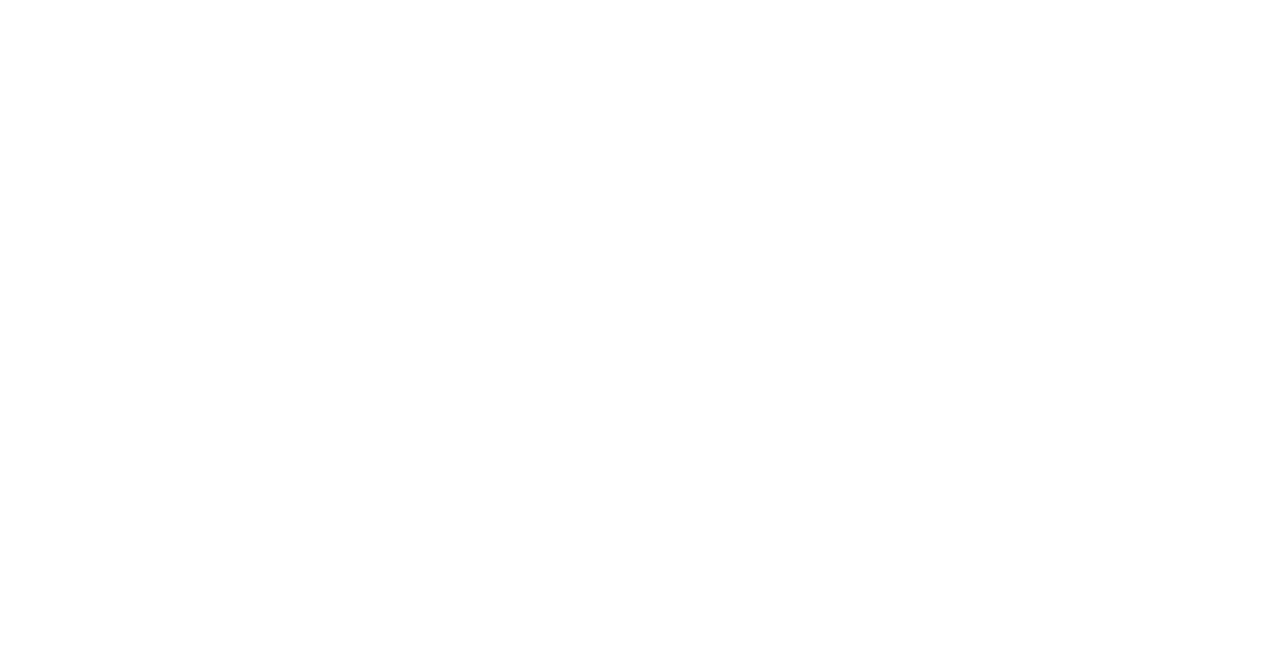
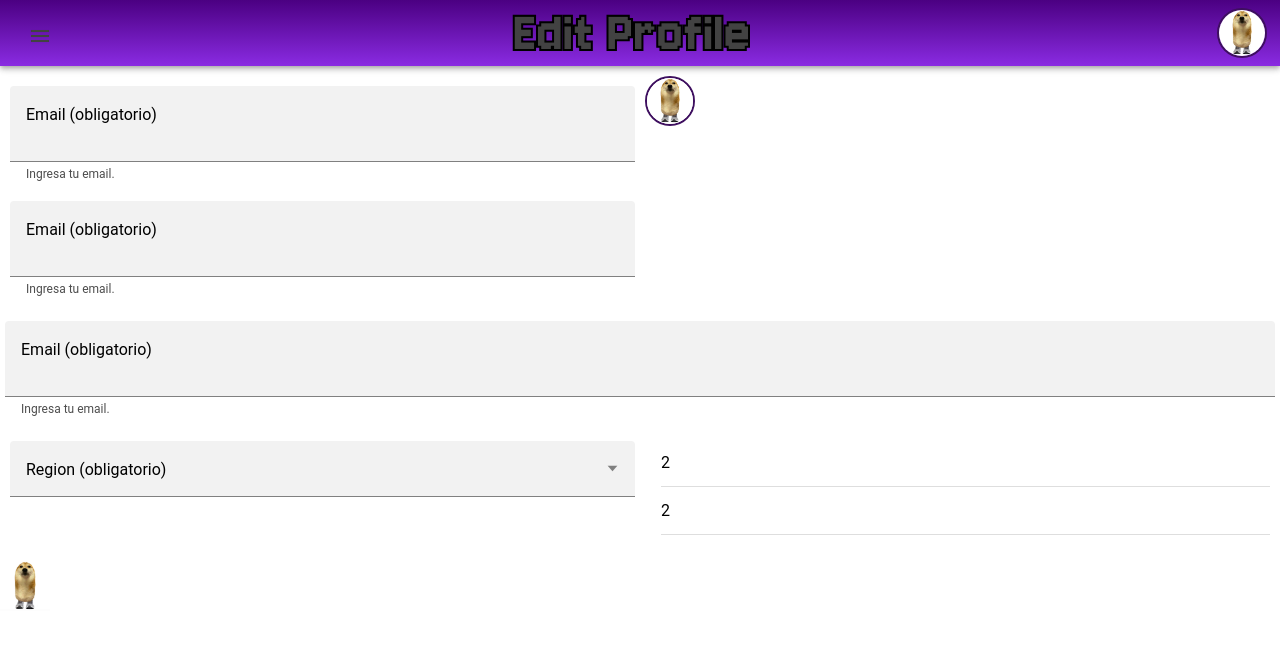
Before and after one commit to VicenteESCa/EntregaParcial2-INGWEB-Mobile, a React (Vite) app: page /edit_profile in a window 1280 px wide. Shown: the top 648 px of the page. Built offline with nearby package versions, Linux system fonts and the light colour scheme.

Commit message:
hice algo

```diff
--- a/src/App.tsx
+++ b/src/App.tsx
@@ -36,6 +36,7 @@
 import Create_Post from './pages/Create_Post';
 import Menu from './components/Menu';
 import Home from './pages/Home';
+import Edit_Profile from './pages/Edit_Profile';
 
 setupIonicReact();
 
@@ -51,6 +52,7 @@
             <Route path="/home" component={Home}></Route>
             <Route path="/sign_in" component={Sign_In}></Route>
             <Route path="/create_post" component={Create_Post}></Route>
+            <Route path="/edit_profile" component={Edit_Profile}></Route>
             <Redirect from="/" to="/home" exact />
           </IonRouterOutlet>
         </IonPage>
--- a/src/components/My_Toolbar.tsx
+++ b/src/components/My_Toolbar.tsx
@@ -1,17 +1,19 @@
 import React, { PropsWithChildren } from 'react';
+import { Redirect, Route } from 'react-router-dom';
 import {IonText, IonItem, IonHeader, IonMenu, IonToolbar, IonTitle, IonContent, IonPage, IonButton,IonButtons, IonMenuButton, IonList, IonLabel, IonMenuToggle } from '@ionic/react'
 import '../theme/My_Toolbar.css';
 import { Children } from 'react';
 import { home, person, settings } from 'ionicons/icons';
+import Edit_Profile from '../pages/Edit_Profile';
 
 const My_Toolbar = ({children} : PropsWithChildren)=>{
     return(
       <IonHeader>
           <IonToolbar className="custom">
-              <IonMenuButton slot="start" className='menu-button'/> {/* Este botón controla el menú lateral */}
-              <IonButton color="none" slot="end" size="small" shape={'circle' as any}>
-                  <img className="profile_img" src="src/assets/img_random.jpg"/>
-              </IonButton>
+                <IonMenuButton slot="start" className='menu-button'/> {/* Este botón controla el menú lateral */}
+                <IonButton routerLink="/edit_profile" color="none" slot="end" size="small" shape={'circle' as any}>
+                    <img className="profile_img" src="src/assets/img_random.jpg"/>
+                </IonButton>
               <IonTitle className="toolbar-title">{children}</IonTitle>
           </IonToolbar>
       </IonHeader>
--- /dev/null
+++ b/src/pages/Edit_Profile.tsx
@@ -0,0 +1,154 @@
+import { IonCol, IonRow, IonGrid, IonCheckbox, IonSelect, IonSelectOption, IonInputPasswordToggle, IonList, IonInput, IonButton, IonContent, IonHeader, IonItem, IonPage, IonTextarea, IonTitle, IonToolbar } from '@ionic/react';
+import React, { useState } from 'react';
+import { clsx } from 'clsx';
+import My_Toolbar from '../components/My_Toolbar'
+
+import '../theme/Edit_Profile.css';
+
+const Edit_Profile: React.FC = () => {
+  const [isTouched, setIsTouched] = useState(false);
+  const [isEmailValid, setIsEmailValid] = useState<boolean>();
+
+  const Is_Email = (email: string) => {
+    return email.match(
+      /^(?=.{1,254}$)(?=.{1,64}@)[a-zA-Z0-9!#$%&'*+/=?^_`{|}~-]+(?:\.[a-zA-Z0-9!#$%&'*+/=?^_`{|}~-]+)*@[a-zA-Z0-9](?:[a-zA-Z0-9-]{0,61}[a-zA-Z0-9])?(?:\.[a-zA-Z0-9](?:[a-zA-Z0-9-]{0,61}[a-zA-Z0-9])?)*$/
+    );
+  }
+
+  const Validate_Email = (event: Event) => {
+    const email = (event.target as HTMLTextAreaElement).value;
+
+    setIsEmailValid(undefined);
+
+    if ( email === '' ) return;
+
+    Is_Email(email) !== null ? setIsEmailValid(true) : setIsEmailValid(false);
+  };
+
+  const Is_Rut = (rut: string) => {
+    return rut.match(
+      /^(\d{1,3}(?:\.\d{1,3}){2}-[\dkK])$/
+    );
+  }
+
+  const [isRutValid, setIsRutValid] = useState<boolean>();
+  const Validate_Rut = (event: Event) => {
+    const rut = (event.target as HTMLTextAreaElement).value;
+
+    setIsRutValid(true);
+
+    if ( rut === '' ) return;
+
+    Is_Rut(rut) !== null ? setIsRutValid(true) : setIsRutValid(false);
+  }
+
+  const Validate_Password = (event: Event) => {
+  }
+
+  const markTouched = () => {
+    setIsTouched(true);
+  };
+
+  const Validate_Submit = () : Boolean =>  {
+      console.log("hola perras");
+      return true;
+  }
+
+  return (
+    <IonPage>
+      <My_Toolbar>Edit Profile</My_Toolbar>
+      <IonContent fullscreen>
+        <IonGrid>
+          <IonRow>
+            <IonCol>
+              <IonRow>
+                  <IonTextarea
+                  className={clsx('item-spacing', {
+                      'ion-valid'  : isEmailValid,
+                      'ion-invalid': isEmailValid === false,
+                      'ion-touched': isTouched,
+                  })}
+                  fill="solid"
+                  label="Email (obligatorio)"
+                  labelPlacement="floating"
+                  helperText="Ingresa tu email."
+                  errorText="Email invalido."
+                  onIonInput={(event) => Validate_Email(event)}
+                  onIonBlur={() => markTouched()}
+                  ></IonTextarea>
+              </IonRow>
+                  <IonTextarea
+                  className={clsx('item-spacing', {
+                      'ion-valid'  : isEmailValid,
+                      'ion-invalid': isEmailValid === false,
+                      'ion-touched': isTouched,
+                  })}
+                  fill="solid"
+                  label="Email (obligatorio)"
+                  labelPlacement="floating"
+                  helperText="Ingresa tu email."
+                  errorText="Email invalido."
+                  onIonInput={(event) => Validate_Email(event)}
+                  onIonBlur={() => markTouched()}
+                  ></IonTextarea>
+            </IonCol>
+            <IonCol>
+                <img className="profile_img" src="src/assets/img_random.jpg"/>
+            </IonCol>
+          </IonRow>
+          <IonRow>
+              <IonTextarea
+              className={clsx('item-spacing', {
+                  'ion-valid'  : isEmailValid,
+                  'ion-invalid': isEmailValid === false,
+                  'ion-touched': isTouched,
+              })}
+              fill="solid"
+              label="Email (obligatorio)"
+              labelPlacement="floating"
+              helperText="Ingresa tu email."
+              errorText="Email invalido."
+              onIonInput={(event) => Validate_Email(event)}
+              onIonBlur={() => markTouched()}
+              ></IonTextarea>
+          </IonRow>
+          <IonRow>
+            <IonCol>
+              <IonSelect
+              label="Region (obligatorio)"
+              fill="solid"
+              labelPlacement="floating"
+              className={clsx('item-spacing', {
+                  'ion-valid'  : isEmailValid,
+                  'ion-invalid': isEmailValid === false,
+                  'ion-touched': isTouched,
+              })}
+              >
+                <IonSelectOption value="chile">Chile</IonSelectOption>
+                <IonSelectOption value="peru">Peru</IonSelectOption>
+                <IonSelectOption value="bolivia">Bolivia</IonSelectOption>
+              </IonSelect>
+            </IonCol>
+            <IonCol>
+              <IonList>
+                <IonItem>
+                  2
+                </IonItem>
+                <IonItem>
+                  2
+                </IonItem>
+              </IonList>
+             </IonCol>
+          </IonRow>
+        </IonGrid>
+        <IonList>
+          <IonInput>
+              <img className="link-icon" slot="start" src="src/assets/img_random.jpg" alt="caca" />
+          </IonInput>
+        </IonList>
+      </IonContent>
+    </IonPage>
+  );
+};
+
+export default Edit_Profile;
--- /dev/null
+++ b/src/theme/Edit_Profile.css
@@ -0,0 +1,9 @@
+.item-spacing {
+    margin-top:    10px; /* Adjust this value as needed */
+    margin-bottom: 10px; /* Adjust this value as needed */
+}
+
+.link-icon {
+    width:  50px;
+    height: 50px;
+}
```
